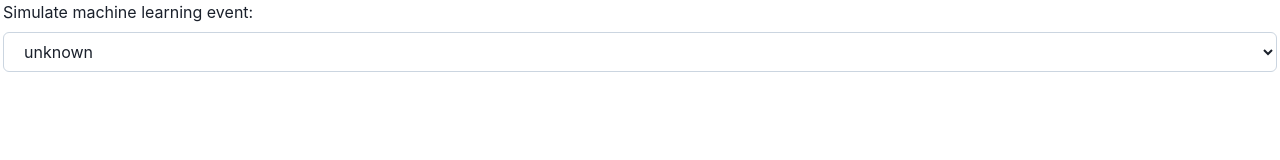
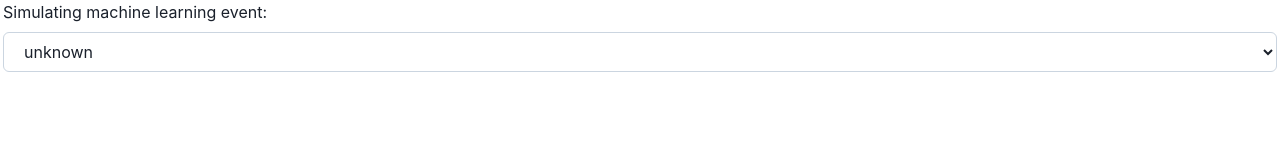
Before and after one commit to microbit-foundation/makecode-microbit-ml-simulator, a React (Vite) app: page / in a window 1280 px wide. Shown: the top 160 px of the page. Built offline with nearby package versions, Linux system fonts and the light colour scheme.

Commit message:
Update text, improve semantic HTML

```diff
--- a/src/Simulator.tsx
+++ b/src/Simulator.tsx
@@ -4,8 +4,8 @@
  * SPDX-License-Identifier: MIT
  */
 import { ChangeEvent, useCallback, useEffect, useRef, useState } from "react";
+import { FormattedMessage } from "react-intl";
 import "./simulator.css";
-import { FormattedMessage, useIntl } from "react-intl";
 
 type MessageType =
   | "register"
@@ -133,15 +133,13 @@ const Simulator = () => {
     [simulateEvent]
   );
 
-  const intl = useIntl();
-
   return (
     <div className="container">
-      <p>
-        <FormattedMessage id="simulator-info" />
-      </p>
+      <label htmlFor="select-event">
+        <FormattedMessage id="select-label" />
+      </label>
       <select
-        aria-label={intl.formatMessage({ id: "event-select" })}
+        id="select-event"
         value={selectedEvent}
         onChange={handleSelectChange}
       >
--- a/src/messages/ui.en.json
+++ b/src/messages/ui.en.json
@@ -1,14 +1,8 @@
 {
-  "event-select": [
+  "select-label": [
     {
       "type": 0,
-      "value": "Select event"
-    }
-  ],
-  "simulator-info": [
-    {
-      "type": 0,
-      "value": "Simulate machine learning event:"
+      "value": "Simulating machine learning event:"
     }
   ]
 }
--- a/src/simulator.css
+++ b/src/simulator.css
@@ -33,7 +33,7 @@ div.container {
   overflow: hidden;
 }
 
-p {
+label {
   font-size: 1rem;
   overflow-wrap: break-word;
 }
```
Also changed, not shown: lang/ui.en.json (+3 -7 lines).
